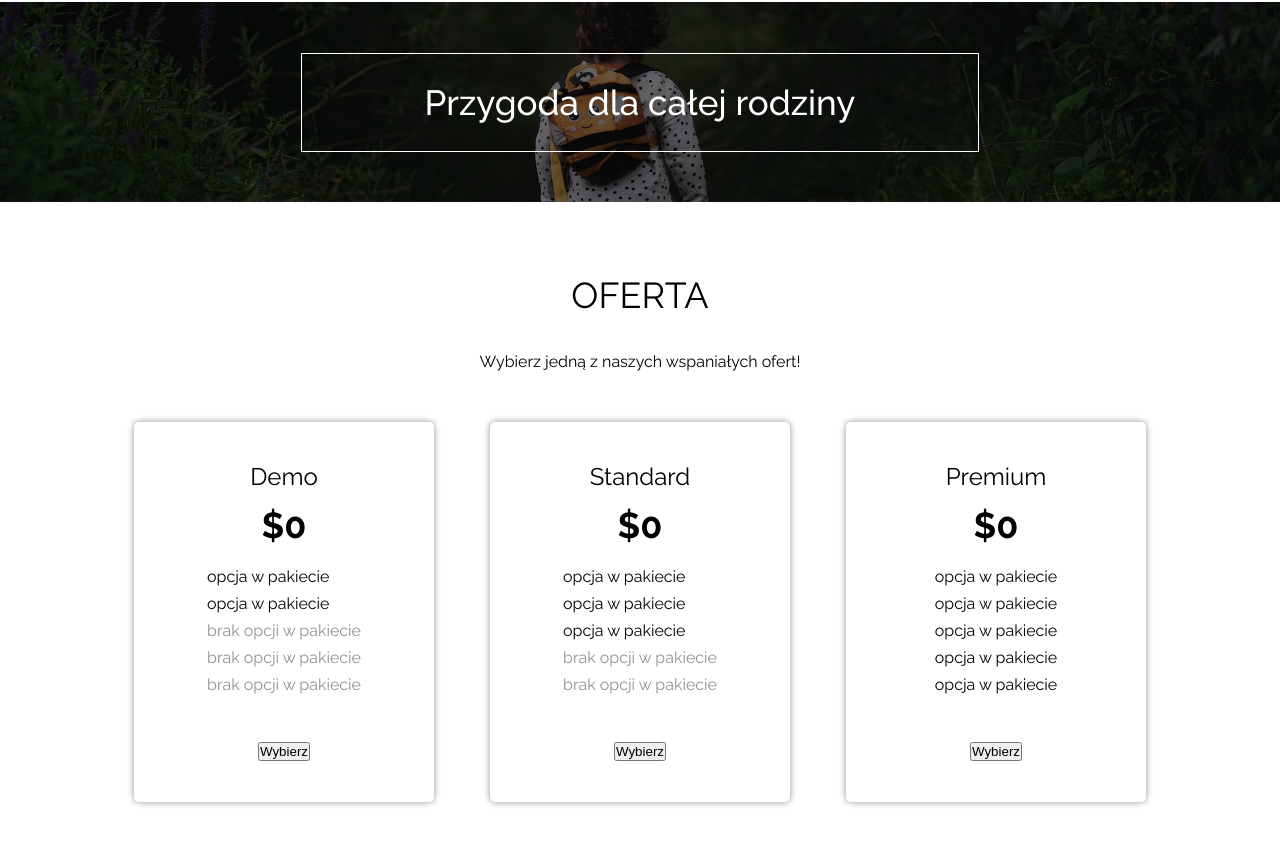
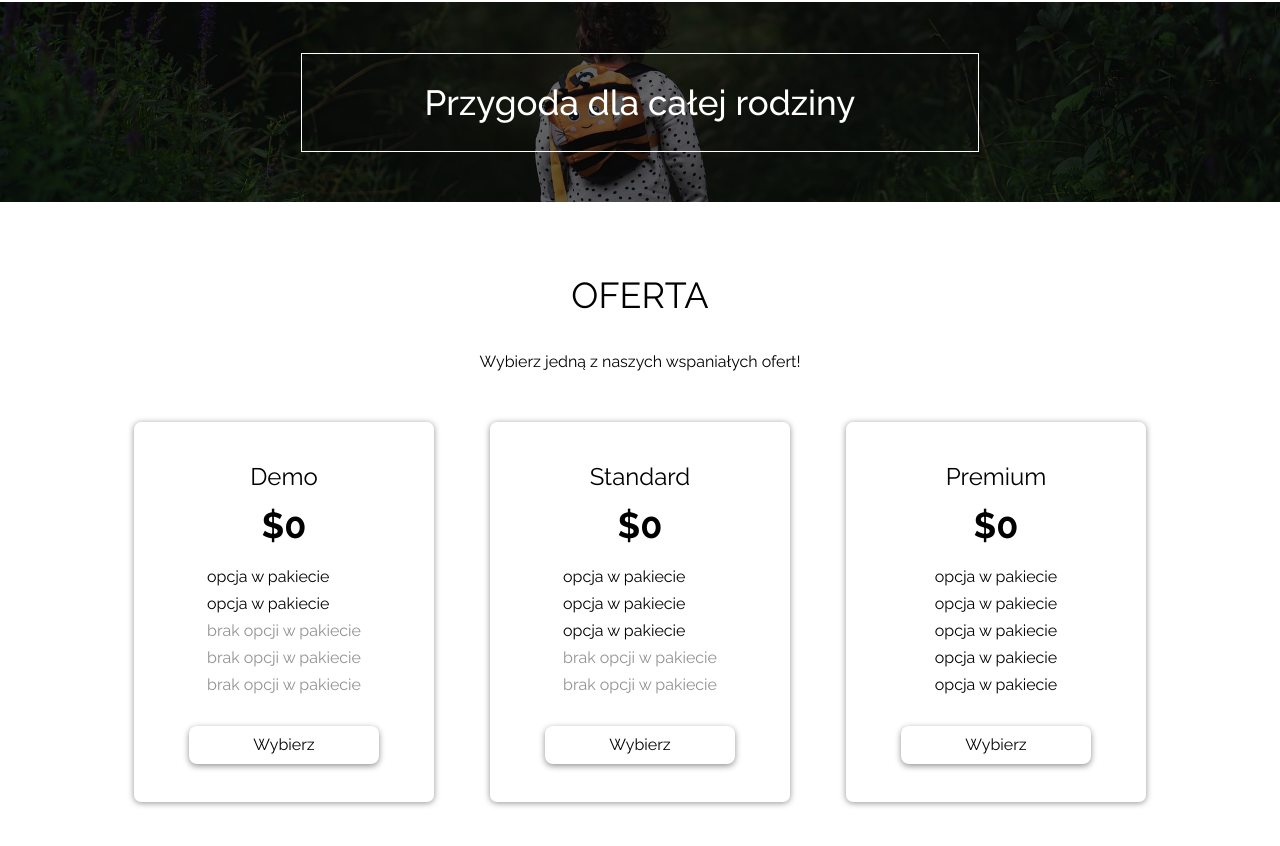
Before and after one commit to belie369/forest, a website: page index.html in a window 1280 px wide. Shown: the part 1016-1862 px from the top of the page. Drawn offline with Linux system fonts and the light colour scheme.

Commit message:
Styled button in offer box; Added flex wrap for width >768px

```diff
--- a/src/sass/_colors.scss
+++ b/src/sass/_colors.scss
@@ -8,3 +8,5 @@ $header-text-color: #fff;
 $adventure-text: #fff;
 $list-text: #949090;
 $box-shadow: #949090;
+$offer-button: #fff;
+$offer-button-hover: #2ade72;
--- a/src/sass/_medium.scss
+++ b/src/sass/_medium.scss
@@ -20,11 +20,12 @@
 		&__box {
 			flex-direction: row;
 			justify-content: center;
+			flex-wrap: wrap;
 			gap: 3.5em;
 		}
 
 		&__card {
-			min-width: 200px;
+			min-width: 250px;
 			min-height: 380px;
 		}
 	}
--- a/src/sass/_small.scss
+++ b/src/sass/_small.scss
@@ -25,6 +25,10 @@ body {
 
 a {
 	text-decoration: none;
+}
+
+button {
+	cursor: pointer;
 }
 
 .container {
@@ -236,12 +240,12 @@ a {
 	&__card {
 		width: 300px;
 		min-height: 380px;
-		box-shadow: 0 0 7px c.$box-shadow;
-		border-radius: 5px;
+		box-shadow: 0 1px 6px c.$box-shadow;
+		border-radius: 7px;
 		transition: box-shadow 0.3s;
 
 		&:hover {
-			box-shadow: 0 0 14px c.$box-shadow;
+			box-shadow: 0 0 12px c.$box-shadow;
 		}
 
 		&-details {
@@ -250,7 +254,7 @@ a {
 			align-items: center;
 			flex-direction: column;
 			gap: 0.8em;
-			margin: 2.5em 0;
+			margin: 2.5em 0 1.5em;
 
 			&-heading {
 				font-size: 2.4rem;
@@ -282,6 +286,19 @@ a {
 		&-btn {
 			display: block;
 			margin: 0 auto;
+			padding: 0.6em 4em;
+			font-family: 'Raleway', sans-serif;
+			font-size: 1.6rem;
+			background-color: c.$offer-button;
+			border: none;
+			box-shadow: 0 2px 6px c.$box-shadow;
+			border-radius: 8px;
+			transition: background-color 0.3s, box-shadow 0.3s;
+
+			&:hover {
+				background-color: c.$offer-button-hover;
+				box-shadow: 0 1px 5px c.$offer-button-hover;
+			}
 		}
 	}
 }
```
Also changed, not shown: dist/css/main.min.css.
